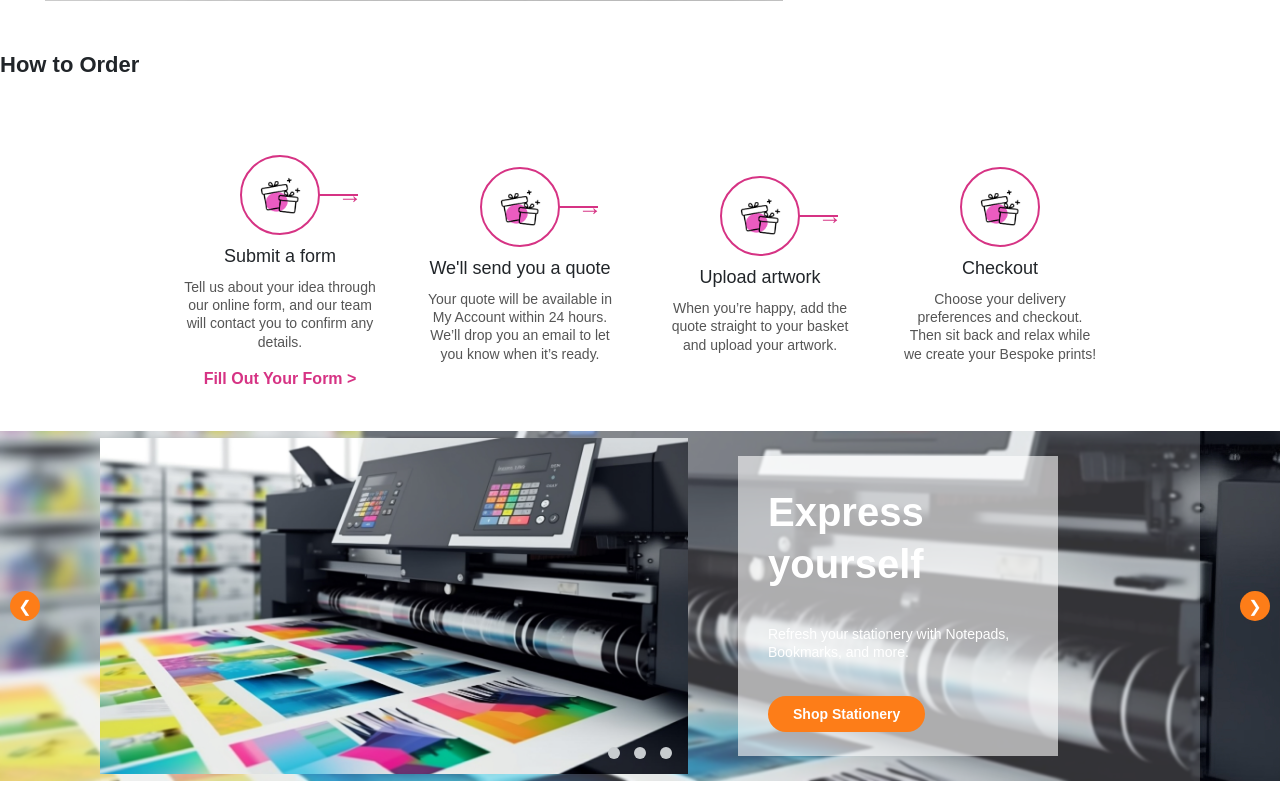
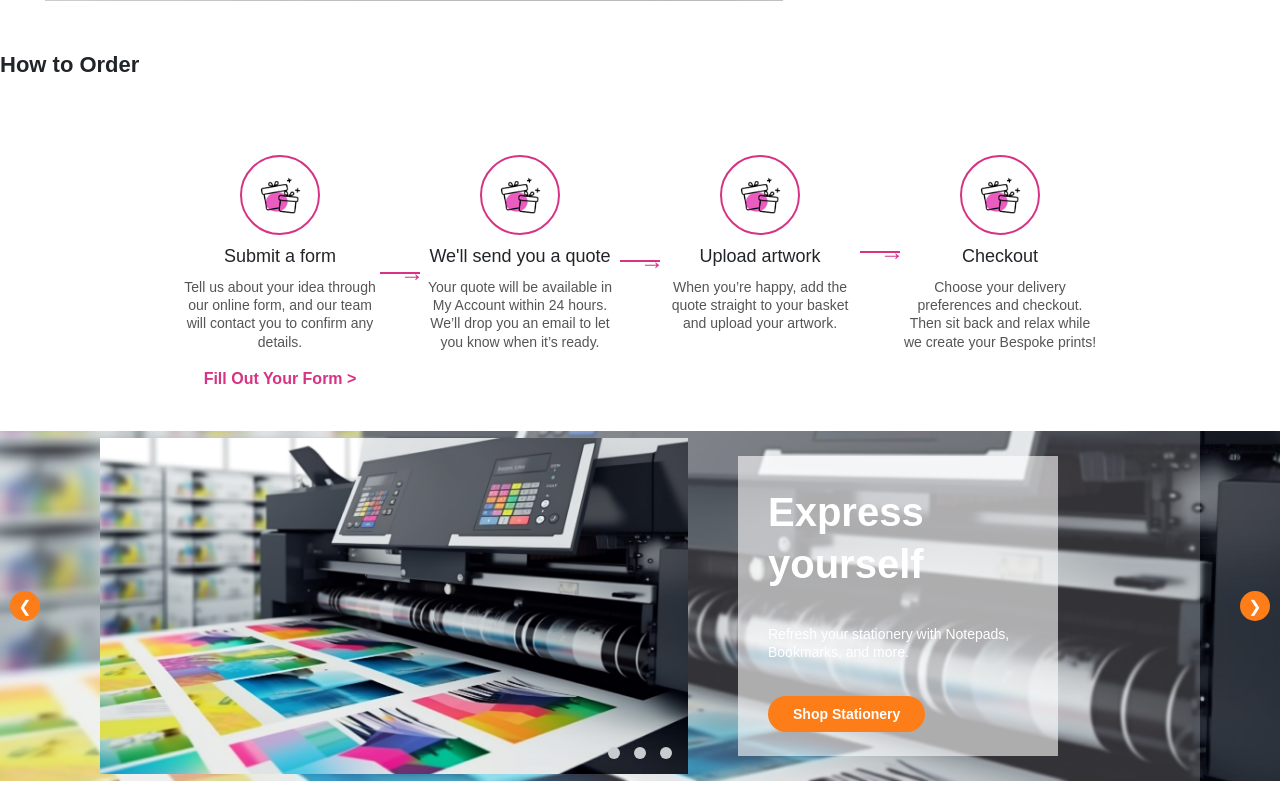
Before and after one commit to RinaDhanaba/printed, a PHP site: page /bespoke-service in a window 1280 px wide. Shown: the part 1215-2020 px from the top of the page. Run offline with PHP 8.4, Linux system fonts and the light colour scheme.

Commit message:
icon-inner

```diff
--- a/bespoke-service.php
+++ b/bespoke-service.php
@@ -73,7 +73,9 @@ $order_steps = [
     <?php foreach ($order_steps as $step): ?>
         <div class="order-step">
         <div class="icon">
+            <div class="icon-inner">
             <img src="<?= $step["icon"] ?>" alt="<?= $step["title"] ?>">
+            </div>
         </div>
             <h3><?= $step["title"] ?></h3>
             <p><?= $step["description"] ?></p>
--- a/css/bespoke-service.css
+++ b/css/bespoke-service.css
@@ -47,7 +47,7 @@
 .order-container {
     display: flex;
     justify-content: center;
-    align-items: center;
+    align-items: flex-start;
     gap: 40px;
     padding: 40px;
     position: relative;
@@ -59,7 +59,7 @@
     position: relative;
 }
 
-.order-step .icon {
+.order-step .icon-inner {
     width: 80px;
     height: 80px;
     border-radius: 50%;
```
